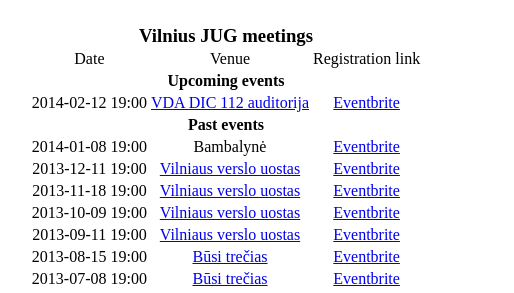
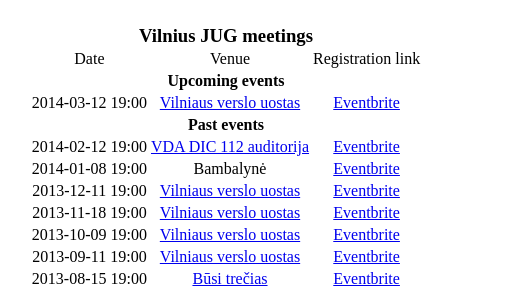
Before and after one commit to vilniusjug/vilniusjug.github.io, a plain HTML site: page index.html in a window 1280 px wide. Shown: the part 327-620 px from the top of the page, 267-781 px from the left. Drawn offline with Linux system fonts and the light colour scheme.

Commit message:
added March event

```diff
--- a/index.html
+++ b/index.html
@@ -57,14 +57,20 @@
         <td colspan="3"><strong>Upcoming events</strong>
       </tr>
       <tr>
-        <td>2014-02-12 19:00</td>
-        <td><a
-            href="https://maps.google.com/maps?f=q&source=s_q&hl=en&geocode=&q=3+Maironio+gatv%C4%97,+Vilnius,+Lithuania&aq=1&oq=maironio+3&sll=37.0625,-95.677068&sspn=60.54737,135.263672&vpsrc=0&t=h&ie=UTF8&hq=&hnear=Maironio+gatv%C4%97+3,+Vilnius,+Vilniaus+miesto+savivaldyb%C4%97+01124,+Lithuania&z=16&iwloc=A">VDA
-          DIC 112 auditorija</a></td>
-        <td><a href="http://vilniusjug24.eventbrite.com">Eventbrite</a></td>
+        <td>2014-03-12 19:00</td>
+        <td><a href="http://www.vvu.lt/konferenciju-centras.html">Vilniaus verslo uostas</a></td>
+        <td><a href="http://vilniusjug25.eventbrite.com">Eventbrite</a></td>
       </tr>
       <tr>
         <td colspan="3"><strong>Past events</strong>
+      </tr>
+      <tr>
+        <td>2014-02-12 19:00</td>
+        <td>
+          <a href="https://maps.google.com/maps?f=q&source=s_q&hl=en&geocode=&q=3+Maironio+gatv%C4%97,+Vilnius,+Lithuania&aq=1&oq=maironio+3&sll=37.0625,-95.677068&sspn=60.54737,135.263672&vpsrc=0&t=h&ie=UTF8&hq=&hnear=Maironio+gatv%C4%97+3,+Vilnius,+Vilniaus+miesto+savivaldyb%C4%97+01124,+Lithuania&z=16&iwloc=A">
+              VDA DIC 112 auditorija</a>
+        </td>
+        <td><a href="http://vilniusjug24.eventbrite.com">Eventbrite</a></td>
       </tr>
       <tr>
         <td>2014-01-08 19:00</td>
```
